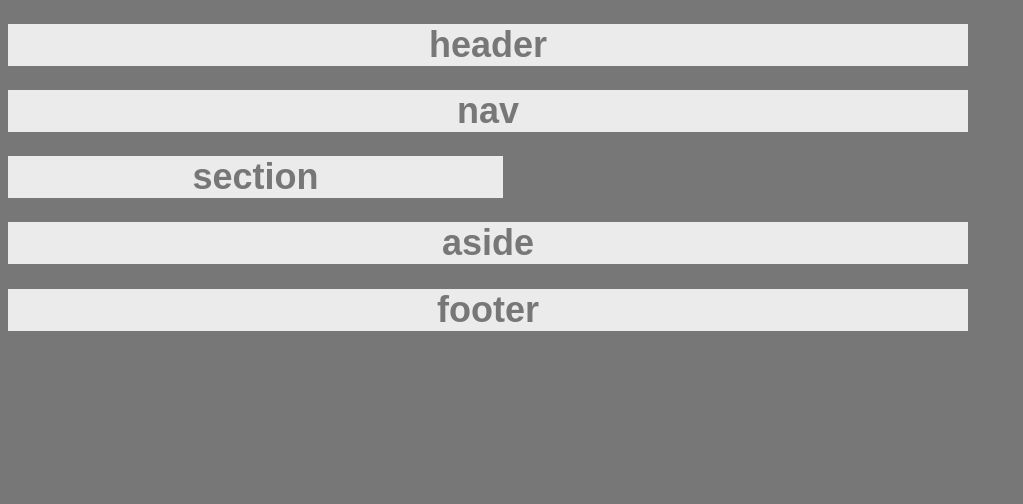
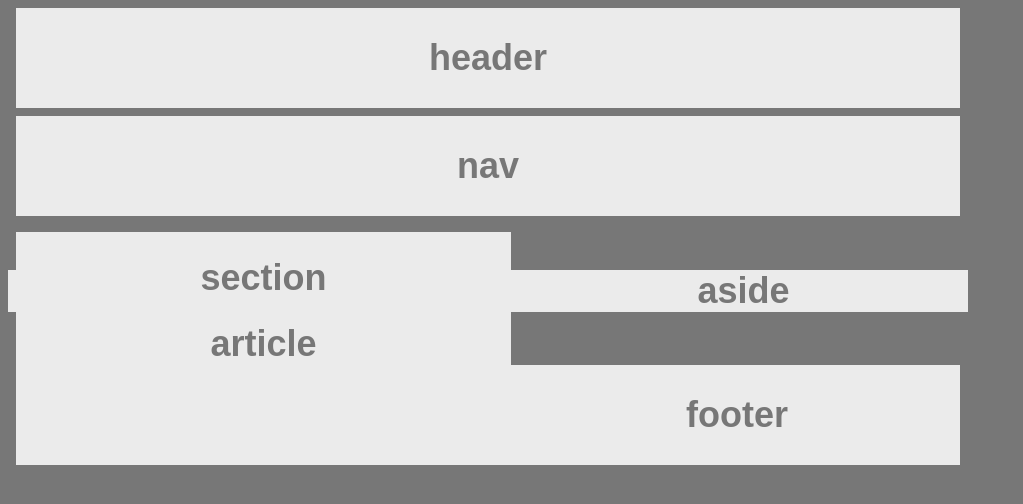
Before and after one commit to darylacut/HW-Wireframe, a plain HTML site: page index.html in a window 1280 px wide. Shown: the whole page, without its empty margins (0-1023 px from the left). Drawn offline with Linux system fonts and the light colour scheme.

Commit message:
trying to create section part

```diff
--- a/index.html
+++ b/index.html
@@ -19,6 +19,12 @@
 
     <div class="sectionParent">
         <h1>section</h1>
+            <div class="article">
+                <h1>article</h1>
+
+
+                    </div>
+            </div>
     </div>
 
     <div class="aside">
--- a/style.css
+++ b/style.css
@@ -4,32 +4,45 @@ body {
     background: #777;
     width: 960px;
     font-size: 18px;
+
 }
 
 .header {
     background: #ebebeb;
     text-align: center;
+    padding: 5px;
+    margin: 8px;
 }
 
 .nav {
     background: #ebebeb;
     text-align: center;
+    padding: 5px;
+    margin: 8px;
 
 }
 .sectionParent {
+    float: left;
     background: #ebebeb;
     width: 495px;
     text-align: center;
+    margin: 8px;
 }
 
 .aside {
+    display: inline;
     background: #ebebeb;
+    width: 495px;
     text-align: center;
+    margin: 8px;
 }
 
 .footer {
+    display: block;
     background: #ebebeb;
     text-align: center;
+    padding: 5px;
+    margin: 8px;
 }
 
 .article {
```
